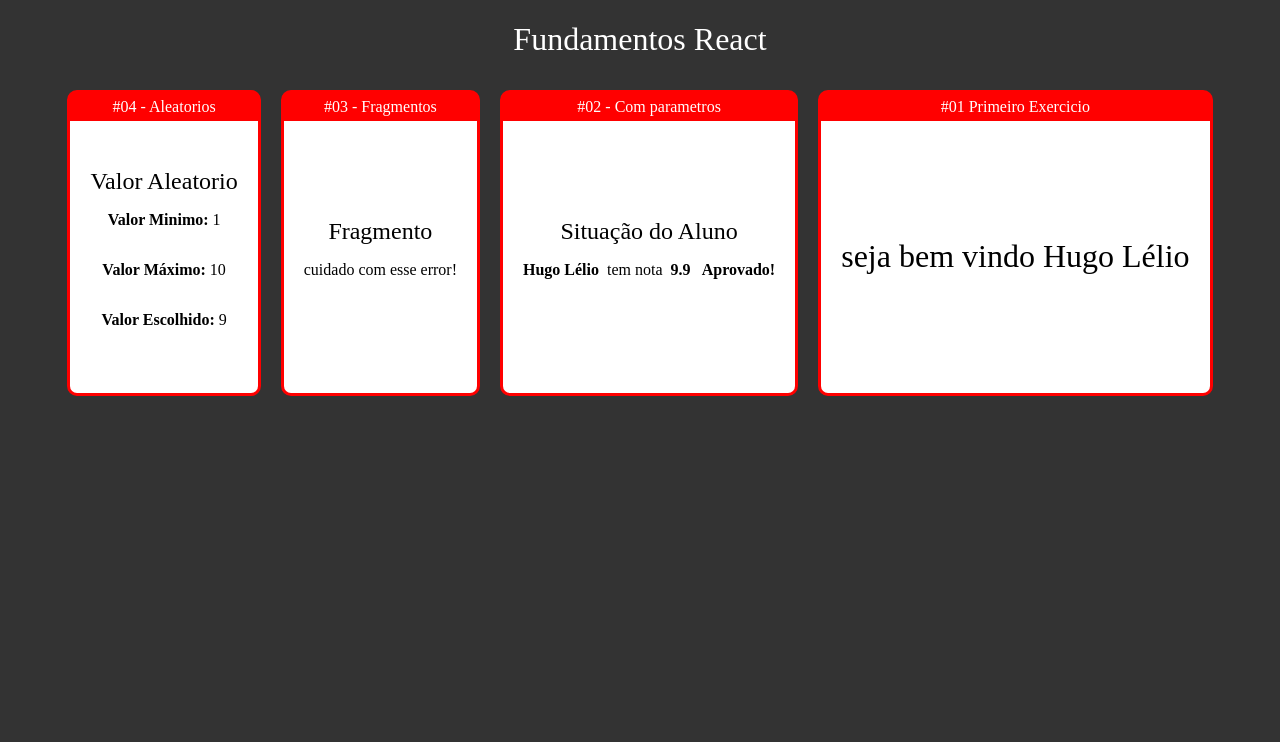
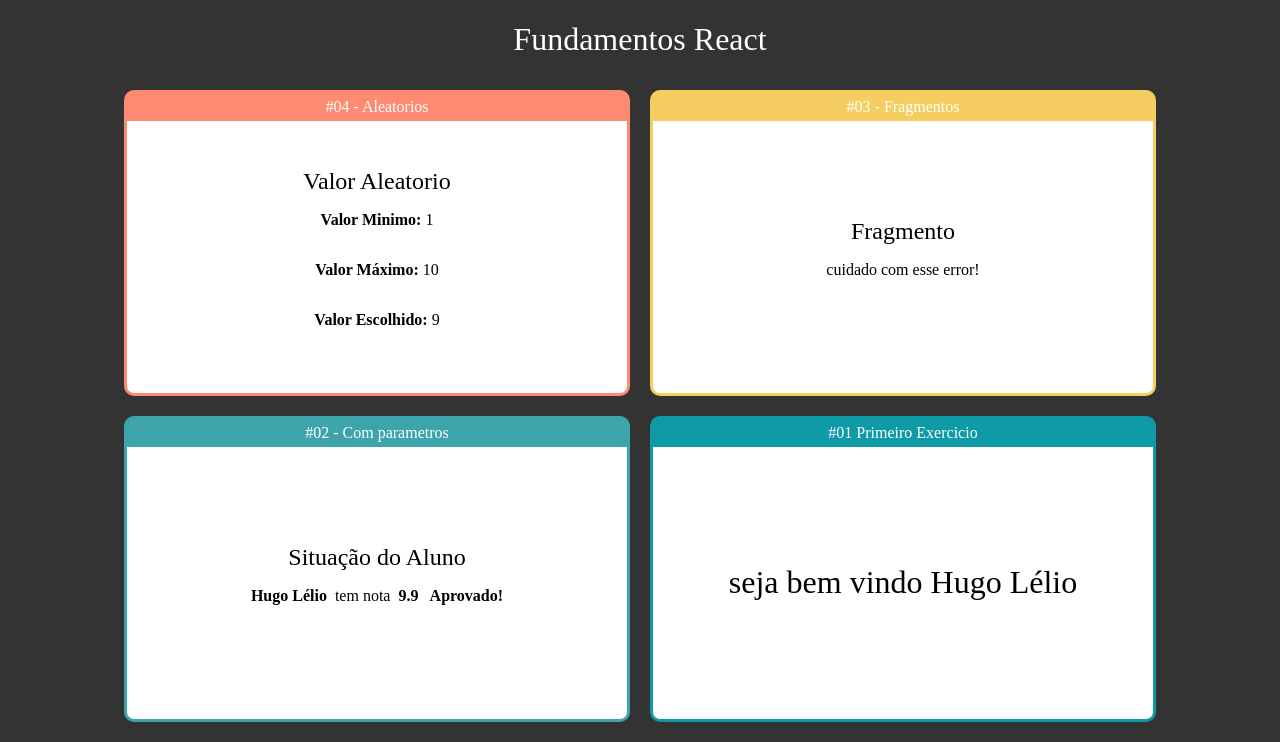
Before and after one commit to hugolrjdev/reactStudant, a React (Create React App) app in the folder fundamentos-react/: page / in a window 1280 px wide. Shown: the top 742 px of the page. Built offline with nearby package versions, Linux system fonts and the light colour scheme.

Commit message:
cssStyle

```diff
--- a/fundamentos-react/src/App.jsx
+++ b/fundamentos-react/src/App.jsx
@@ -14,15 +14,15 @@ export default props =>
         <div className='app'>
            <h1>Fundamentos React</h1>
             <div className="cards">
-            <Card titulo="#04 - Aleatorios">
+            <Card titulo="#04 - Aleatorios" color="#fe8a71">
                 <Aleatorio min={1} max={10} />
             </Card>
 
-            <Card titulo="#03 - Fragmentos">
+            <Card titulo="#03 - Fragmentos" color="#f6cd61">
                 <Fragmento />
             </Card>
 
-            <Card titulo="#02 - Com parametros">
+            <Card titulo="#02 - Com parametros" color="#3da4ab ">
                 <ComParamentros
                     titulo="Situação do Aluno"
                     aluno={user}
@@ -30,8 +30,12 @@ export default props =>
                 />
             </Card>
 
-            <Card titulo="#01 Primeiro Exercicio">
+            <Card titulo="#01 Primeiro Exercicio" color="#0e9aa7">
                 <Primeiro></Primeiro>
+            </Card>
+
+            <Card titulo="proximo" color="#4a4e4d ">
+
             </Card>
         </div>
     </div>
--- a/fundamentos-react/src/componentes/layout/Card.css
+++ b/fundamentos-react/src/componentes/layout/Card.css
@@ -1,12 +1,13 @@
 .card {
-    background-color: red;
+
     border-radius: 10px;
-    border: 3px solid red;
+    border: 3px solid;
     overflow: hidden;
     margin: 10px;
     display: flex;
     flex-direction: column;
-    min-width: 300;
+    max-width: 500px;
+    min-width: 500px;
     min-height: 300px;
 }
 
--- a/fundamentos-react/src/componentes/layout/Card.jsx
+++ b/fundamentos-react/src/componentes/layout/Card.jsx
@@ -2,9 +2,14 @@ import './Card.css';
 import React from 'react';
 
 export default function Card(props) {
+    const cardStyleColor = {
+        backgroundColor: props.color || '#f00',
+        borderColor:  props.color || '#f00',
+    }
+
     return(
         <div>
-            <div className='card'>
+            <div className='card' style={cardStyleColor}>
                 <div className='title'>{props.titulo}</div>
                 <div className='content'>{props.children}</div>
             </div>
--- a/fundamentos-react/src/index.css
+++ b/fundamentos-react/src/index.css
@@ -3,6 +3,7 @@ body{
     background-color: #333;
     color: #fff;
     text-align: center;
+    font-size: 1rem;
 }
 
 h1, h2, h3{
```
